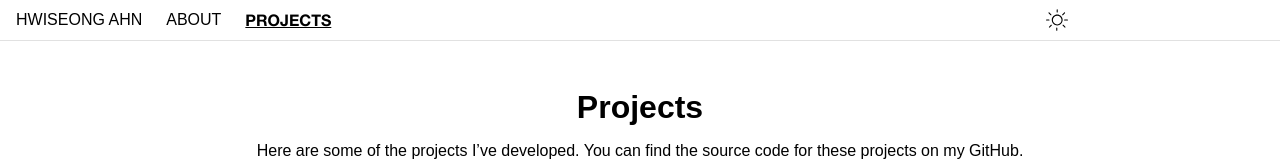
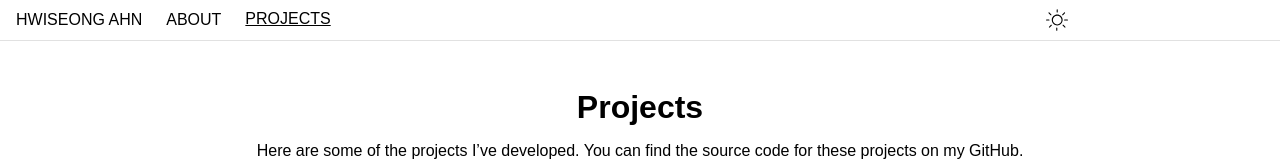
Before and after one commit to hwiseongahn/hwiseong-website-react, a React (Create React App) app: page /Projects in a window 1280 px wide. Shown: the top 161 px of the page. Built offline with nearby package versions, Linux system fonts and the light colour scheme; a web font is replaced by a local one.

Commit message:
forgot some places to add arial fallback

```diff
--- a/src/scss/navbar.scss
+++ b/src/scss/navbar.scss
@@ -24,7 +24,7 @@
 
 
         .active-link, .link:hover {
-            font-family: helvetica-bold;
+            font-family: Arial, helvetica-bold;
             color: black;
             text-decoration: underline;
             padding-bottom: 0.1rem;
@@ -138,7 +138,7 @@
             .logo {
                 align-self: center;
                 font-size: 1rem;
-                font-family: helvetica-bold;
+                font-family: Arial, helvetica-bold;
                 padding-left: 9px;
             }
         }
```
